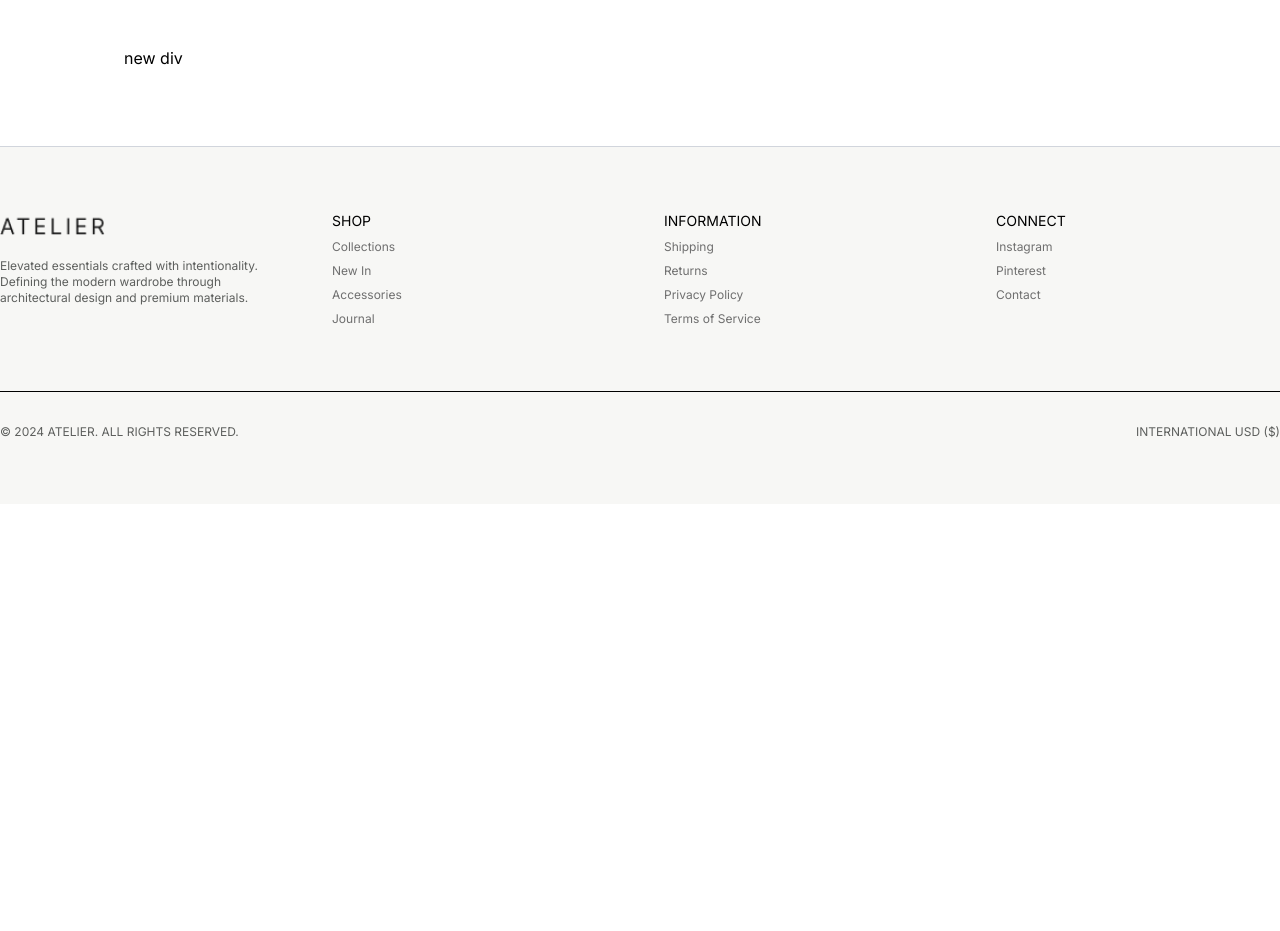
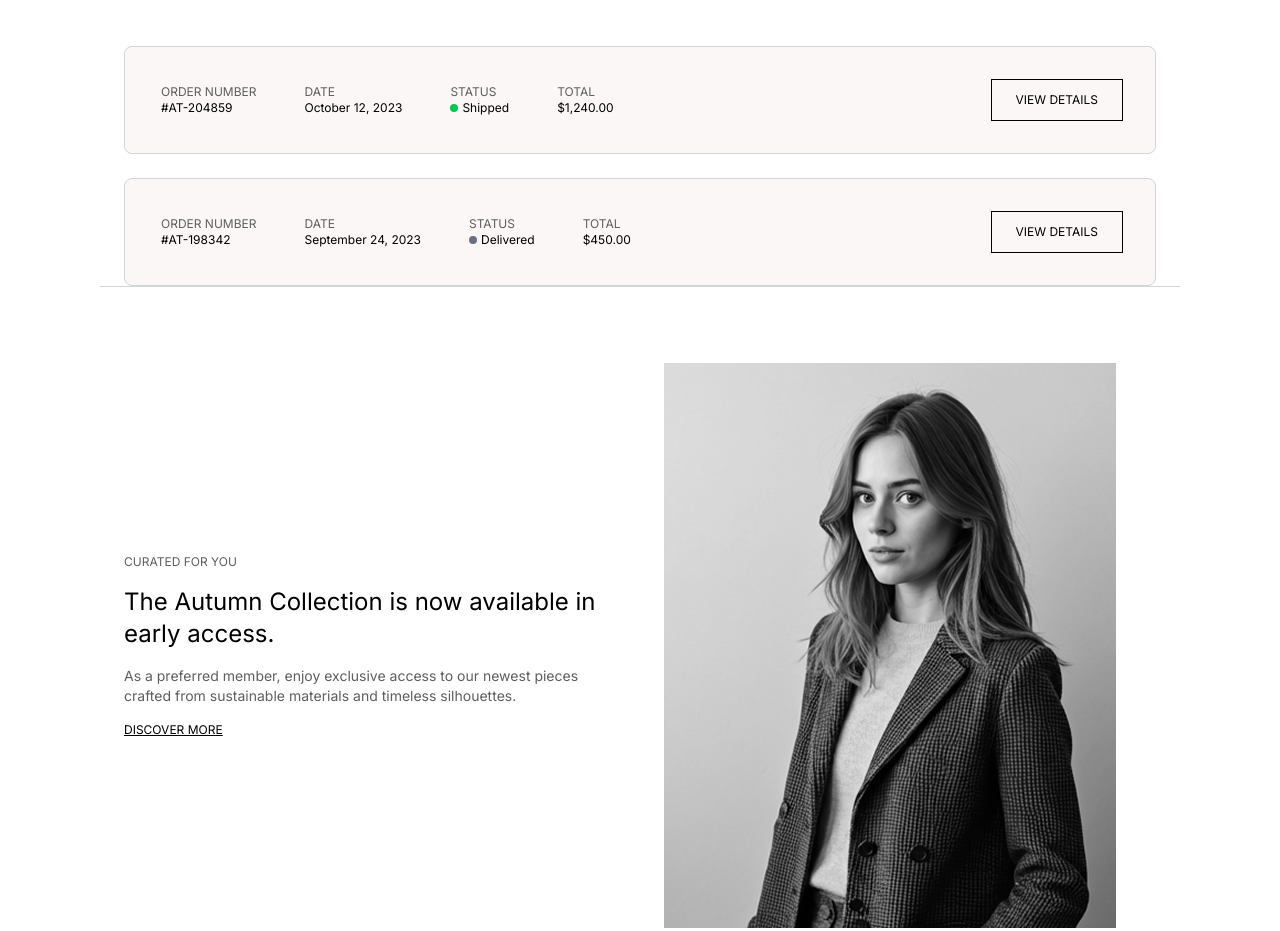
Before and after one commit to ahmadabudiab12/tailwind-project-fs17, a website: page accountOrder.html in a window 1280 px wide. Shown: the part 320-1251 px from the top of the page. Before the commit the page ends 824 px from the top, so only its background shows below. Drawn offline with Linux system fonts and the light colour scheme.

Commit message:
account order/finish

```diff
--- a/accountOrder.html
+++ b/accountOrder.html
@@ -3,7 +3,7 @@
 <head>
     <meta charset="UTF-8">
     <meta name="viewport" content="width=device-width, initial-scale=1.0">
-    <title>Document</title>
+    <title>account</title>
     <link rel="stylesheet" href="./assets/src/output.css" />
     <link rel="preconnect" href="https://fonts.googleapis.com" />
     <link rel="preconnect" href="https://fonts.gstatic.com" crossorigin />
@@ -26,8 +26,8 @@
           <ul class="row gap-8">
             <li class="link"><a href="ShopAll.html">SHOP</a></li>
             <li class="link"><a href="#">NEW IN</a></li>
-            <li class="link"><a href="#">COLLECTION</a></li>
-            <li class="link"><a href="#">JOURNAL</a></li>
+            <li class="link"><a href="checkout.html">CHECKOUT</a></li>
+            <li class="link"><a href="index.html">JOURNAL</a></li>
           </ul>
         </div>
 
@@ -37,7 +37,7 @@
               src="./assets/img/landing page/search icon.svg"
               alt="search icon"
           /></a>
-          <a href="#"
+          <a href="accountOrder.html"
             ><img
               src="./assets/img/landing page/account icon.svg"
               alt="account icon"
@@ -49,9 +49,9 @@
       </div>
     </header>
 
-    <main>
-      <section class="container mx-auto px-10 sm:px-19 md:px-25">
-        <div class="flex flex-col gap-12 py-19 px-6">
+    <main class="container mx-auto px-10  py-19 lg:px-25">
+      <section >
+        <div class="flex flex-col gap-12  px-6">
 
             <div class="flex flex-col items-start gap-2">
                <h1 class="text-3xl md:text-5xl">My account</h1>
@@ -66,14 +66,106 @@
                 </div>
              </div>
 
-             <div>
-              new div
+             <div class="flex flex-col gap-6">
+
+              <div
+              class="flex flex-col md:flex-row gap-2.5 items-center justify-between border border-gray-300 rounded-lg bg-primery p-8">
+
+                <div class="flex flex-col sm:flex-row justify-center gap-5 md:gap-10 items-start">
+                  <div class="flex flex-col p-1 items-start">
+                  <label class="text-xs text-paragraph" for="">ORDER NUMBER</label>
+                  <span class="text-xs text-black">#AT-204859</span>
+                  </div>
+
+                  <div class="flex flex-col p-1 items-start">
+                  <label class="text-xs text-paragraph" for="">DATE</label>
+                  <span class="text-xs text-black">October 12, 2023</span>
+                  </div>
+
+                  <div class="flex flex-col p-1 items-start">
+                  <label class="text-xs text-paragraph" for="">STATUS</label>
+                  <span class="flex items-center justify-center gap-1 text-xs text-black"><div class="w-2 h-2 rounded-full bg-green-500"></div>Shipped</span>
+                  </div>
+
+                  <div class="flex flex-col p-1 items-start">
+                  <label class="text-xs text-paragraph" for="">TOTAL</label>
+                  <span class="text-xs text-black">$1,240.00</span>
+                  </div>
+
+
+                </div>
+                <button class="text-xs px-6  py-3 border">VIEW DETAILS</button>
+
+              </div>
+
+              <div
+              class="flex flex-col md:flex-row gap-2.5 items-center justify-between border border-gray-300 rounded-lg bg-primery p-8">
+
+                <div class="flex flex-col sm:flex-row justify-center gap-5 md:gap-10 items-start">
+                  <div class="flex flex-col p-1 items-start">
+                  <label class="text-xs text-paragraph" for="">ORDER NUMBER</label>
+                  <span class="text-xs text-black">#AT-198342</span>
+                  </div>
+
+                  <div class="flex flex-col p-1 items-start">
+                  <label class="text-xs text-paragraph" for="">DATE</label>
+                  <span class="text-xs text-black">September 24, 2023</span>
+                  </div>
+
+                  <div class="flex flex-col p-1 items-start">
+                  <label class="text-xs text-paragraph" for="">STATUS</label>
+                  <span class="flex items-center justify-center gap-1 text-xs text-black"><div class="w-2 h-2 rounded-full bg-gray-500"></div>Delivered</span>
+                  </div>
+
+                  <div class="flex flex-col p-1 items-start">
+                  <label class="text-xs text-paragraph" for="">TOTAL</label>
+                  <span class="text-xs text-black">$450.00</span>
+                  </div>
+
+
+                </div>
+                <button class="text-xs px-6  py-3 border">VIEW DETAILS</button>
+
+              </div>
 
              </div>
 
 
 
+
+
+
         </div>
+      </section>
+
+      <section class=" border-t border-gray-300 py-19 px-6 ">
+
+      <div class="flex items-center  flex-col md:flex-row  md:pt-0 gap-12 ">
+        <div class="flex flex-col items-start gap-4 justify-start flex-1">
+
+            <span class="text-xs">CURATED FOR YOU</span>
+            <h1
+              class=" text-xl xs:text-3xl md:text-2xl"
+            >
+              The Autumn Collection is now available in early access.
+            </h1>
+            <p class="text-sm">
+              As a preferred member, enjoy exclusive access to our newest pieces crafted from sustainable materials and timeless silhouettes.
+            </p>
+
+
+          <a class="text-xs text-black underline link" href="ShopAll.html">DISCOVER MORE</a>
+
+
+        </div>
+
+        <div class="flex-1">
+          <img src="./assets/img/account order/Editorial model.png" alt="Editorial model" />
+        </div>
+      </div>
+
+
+
       </section>
     </main>
 
```
Also changed, not shown: Product Details.html (+4 -4 lines), ShopAll.html (+4 -4 lines), cart.html (+4 -4 lines), checkout.html (+3 -3 lines), index.html (+5 -5 lines), assets/img/account order/Editorial model.png (added), assets/img/account order/green circle.svg (added), assets/src/output.css.
